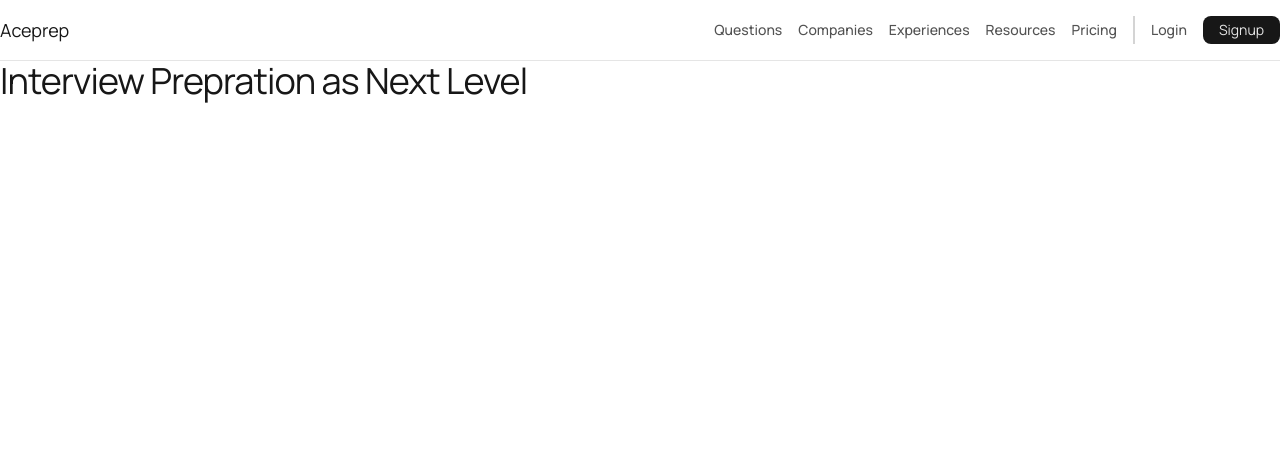
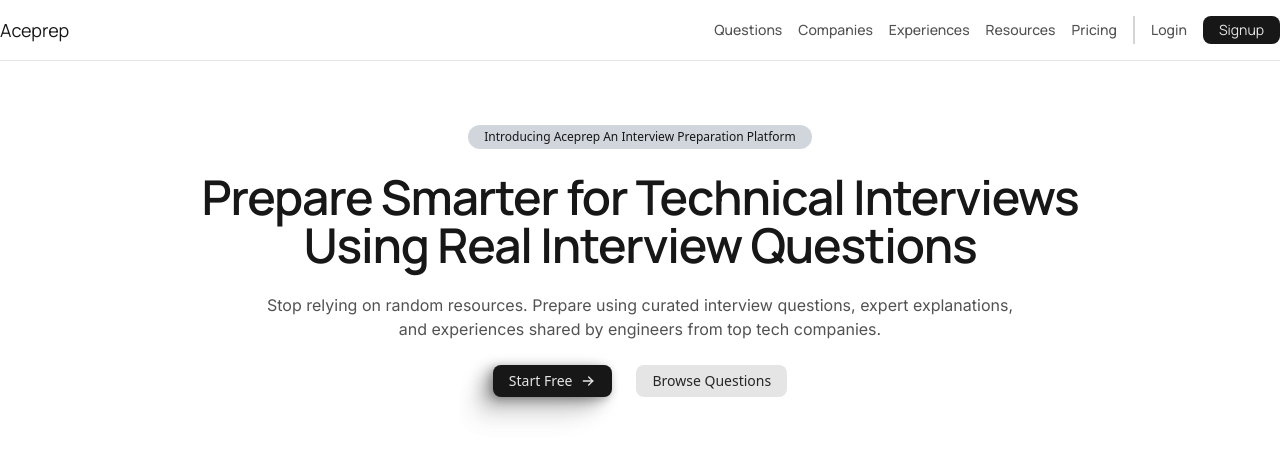
Before and after one commit to PrathamSingh1/Aceprep, a Next.js app in the folder apps/web/: page / in a window 1280 px wide. Shown: the top 458 px of the page. Built offline with nearby package versions, Linux system fonts and the light colour scheme; no server answers.

Commit message:
added hero text

```diff
--- a/apps/web/src/components/layout/hero.tsx
+++ b/apps/web/src/components/layout/hero.tsx
@@ -1,12 +1,29 @@
+import Link from "next/link"
 import { Heading } from "../ui/heading"
 import { Container } from "./container"
+import { IconArrowRight } from "@tabler/icons-react"
 
 
 export const Hero = () => {
   return (
-    <div>
+    <div className="pt-10 md:pt-20 lg:pt-16">
       <Container>
-        <Heading>Interview Prepration as Next Level</Heading>
+        <p className="bg-gray-300 rounded-xl py-1 px-4 text-center w-fit mx-auto text-xs mb-6">Introducing Aceprep An Interview Preparation Platform</p>
+        <Heading as="h1" className="font-semibold text-center text-2xl md:text-4xl lg:text-5xl">Prepare Smarter for Technical Interviews  <br /> Using Real Interview Questions</Heading>
+
+        <p className="text-sm sm:text-base text-neutral-600 dark:text-neutral-400 text-center py-6 font-inter">Stop relying on random resources. Prepare using curated interview questions, expert explanations, <br></br> and experiences shared by engineers from top tech companies.</p>
+
+        <div className="flex items-center gap-6 justify-center">
+          <Link href="/register">
+            <button className="text-sm text-neutral-200 px-4 py-1.5 bg-foreground dark:bg-background dark:text-neutral-800 rounded-lg active:scale-[0.97] shadow-brand flex items-center cursor-pointer">Start Free
+              <IconArrowRight size={16} className="ml-2" />
+            </button>
+          </Link>
+
+          <Link href="/questions">
+            <button className="text-sm text-neutral-800 px-4 py-1.5  dark:text-neutral-200 bg-neutral-200 dark:bg-neutral-800 rounded-lg active:scale-[0.97] cursor-pointer">Browse Questions</button>
+          </Link>
+        </div>
       </Container>
     </div>
   )
--- a/apps/web/src/components/ui/heading.tsx
+++ b/apps/web/src/components/ui/heading.tsx
@@ -7,7 +7,7 @@
 }) => {
   const Tag = as
   return (
-    <Tag className={cn("text-2xl md:text-4xl lg-text-6xl tracking-tight font-manrope", className)}>
+    <Tag className={cn("tracking-tight font-manrope", className)}>
       {children}
     </Tag>
   )
```
